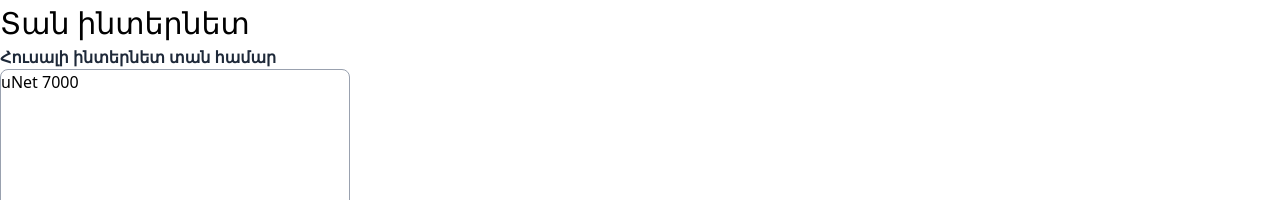
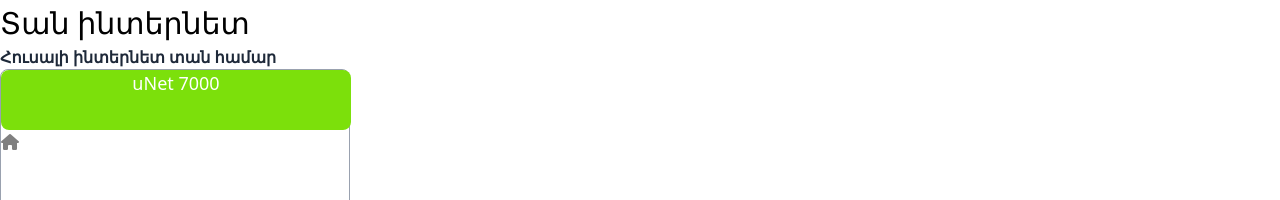
Before and after one commit to ashotmuradyanait-lgtm/Ucom.am, a React (Vite) app: page /tanhamar in a window 1280 px wide. Shown: the part 126-326 px from the top of the page. Built offline with nearby package versions, Linux system fonts and the light colour scheme.

Commit message:
add icon for Tanhamar.jsx

```diff
--- a/src/pages/Tanhamar.jsx
+++ b/src/pages/Tanhamar.jsx
@@ -53,7 +53,8 @@
 
   <div>
     <div className="h-[500px] w-[350px] border border-gray-400 rounded-lg">
-      <p>uNet 7000</p>
+      <p className="bg-[#7ce00b] h-[60px] w-[350px] text-white rounded-lg text-[18px] text-center">uNet 7000</p>
+      <i class="fa fa-home" aria-hidden="true"></i>
     </div>
   </div>
     </>
```
